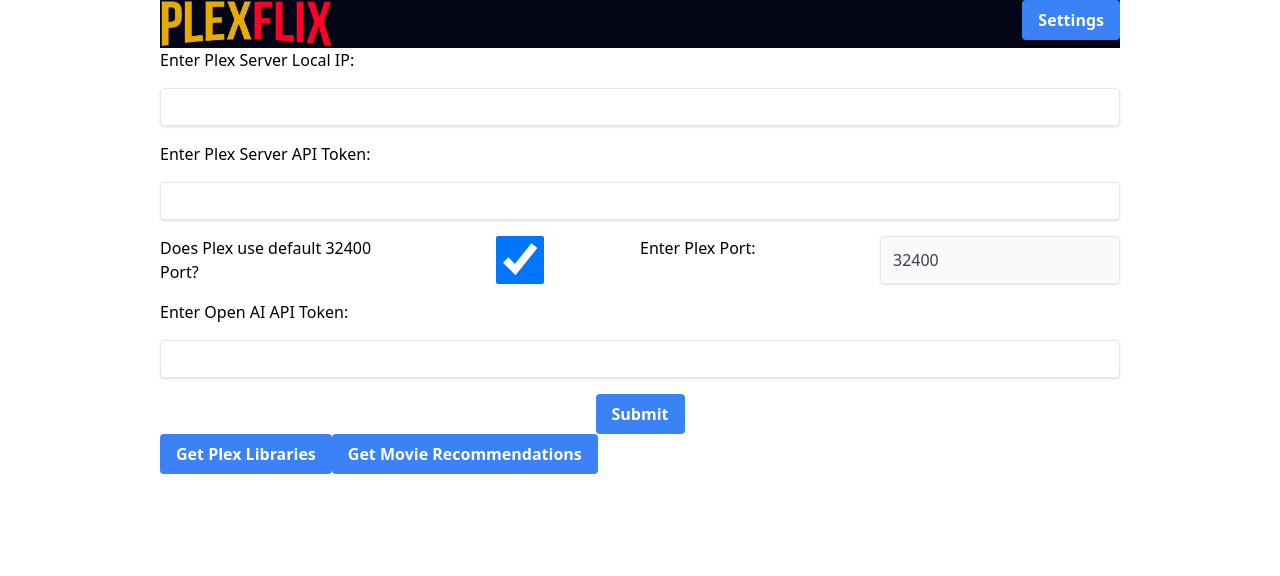
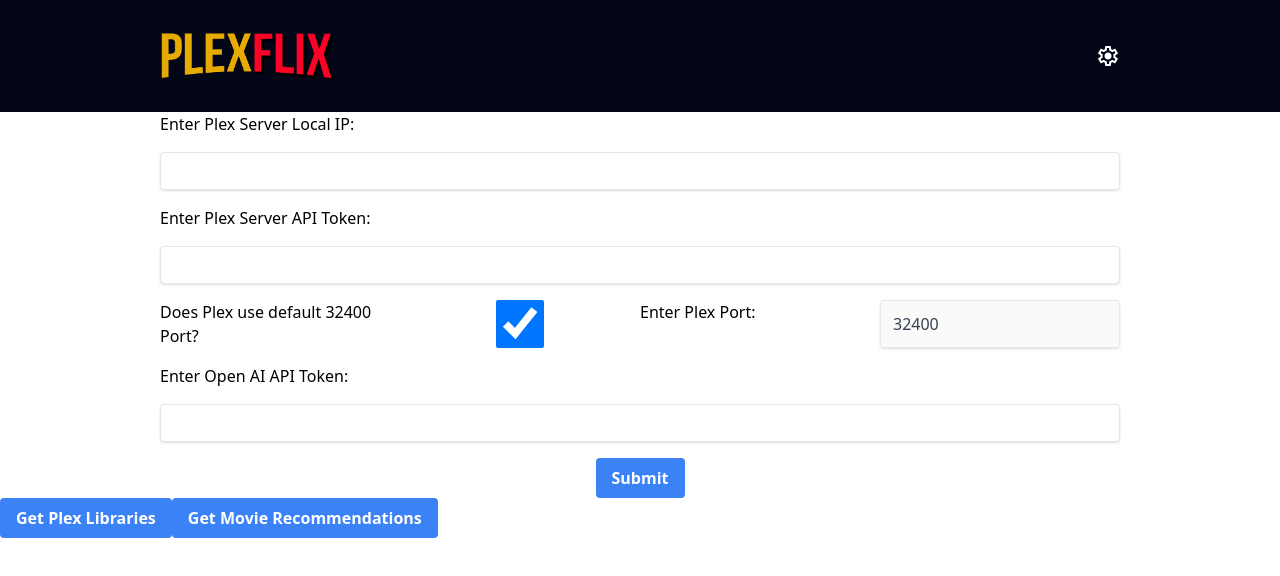
Before and after one commit to jantznick/plexflix, a React app: page / in a window 1280 px wide. Built offline with nearby package versions, Linux system fonts and the light colour scheme.

Commit message:
start some minor styling

```diff
--- a/app/components/App.js
+++ b/app/components/App.js
@@ -56,15 +56,15 @@
             setHasConfigs,
             setOpenAiToken
         }}>
-            <header className="flex justify-between align-middle bg-slate-950">
+            <header className="flex px-[12.5%] py-8 justify-between align-middle bg-slate-950">
                 <img src="public/images/plexflix-logo.png" alt="PlexFlix Logo" className="h-12" />
 
-                <div className="">
+                <div className="items-center flex space-x-4 text-white">
                     {hasConfigs &&
-                        <div className="">Server IP: {plexServerIP} | Server Port: {plexServerPort}</div>
+                        <div className="">Server IP: {plexServerIP} <span class="material-symbols-outlined text-green-400">check_circle</span>| Server Port: {plexServerPort}</div>
                     }
                     {!hasConfigs &&
-                        <button className="bg-blue-500 hover:bg-blue-700 text-white font-bold py-2 px-4 rounded focus:outline-none focus:shadow-outline">Settings</button>
+                        <span class="material-symbols-outlined text-4xl hover:cursor-pointer">settings</span>
                     }
                 </div>
             </header>
--- a/app/components/getPlexConfigs.js
+++ b/app/components/getPlexConfigs.js
@@ -18,7 +18,7 @@
     } = useContext(PlexContext)
 
     return (
-        <form onSubmit={() => setHasConfigs(true)} className="w-full mx-auto flex justify-center space-y-4 flex-wrap">
+        <form onSubmit={() => setHasConfigs(true)} className="w-3/4 mx-auto flex justify-center space-y-4 flex-wrap">
             <label htmlFor="plexServerIP" className="w-full">Enter Plex Server Local IP:</label>
             <input name="plexServerIP" type="text" onChange={e => setPlexServerIP(e.target.value)} className="shadow appearance-none border rounded w-full py-2 px-3 text-gray-700 leading-tight focus:outline-none focus:shadow-outline" />
 
--- a/public/index.html
+++ b/public/index.html
@@ -5,9 +5,10 @@
     <meta name="viewport" content="width=device-width, initial-scale=1.0">
     <title>Document</title>
     <link rel="stylesheet" href="public/css/main.css">
+    <link rel="stylesheet" href="https://fonts.googleapis.com/css2?family=Material+Symbols+Outlined:opsz,wght,FILL,GRAD@24,400,0,0" />
 
 </head>
 <body>
-    <div id="root" class="mx-[12.5%]"></div>
+    <div id="root"></div>
 </body>
 </html>
```
Also changed, not shown: build/public/css/main.css.
